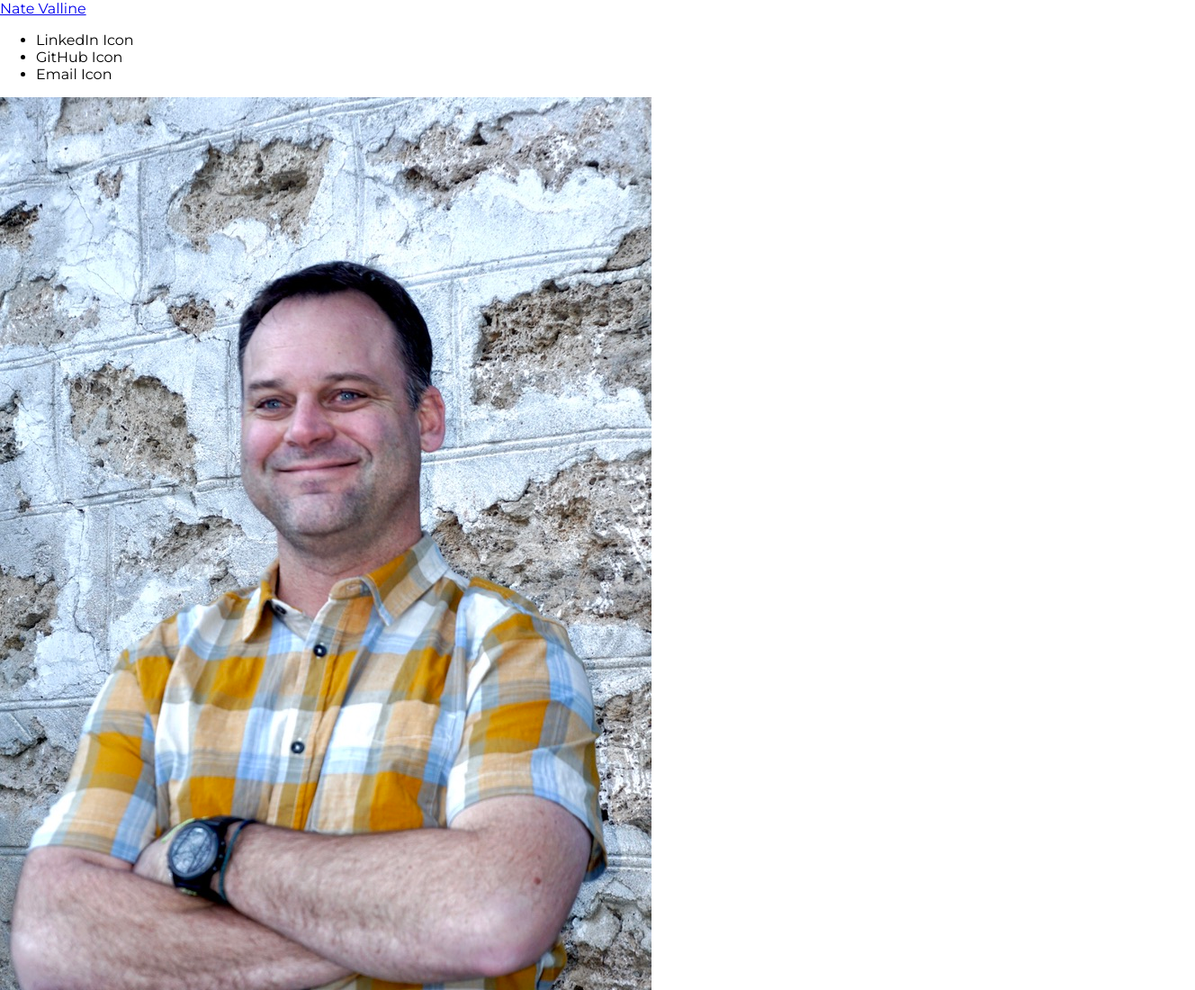
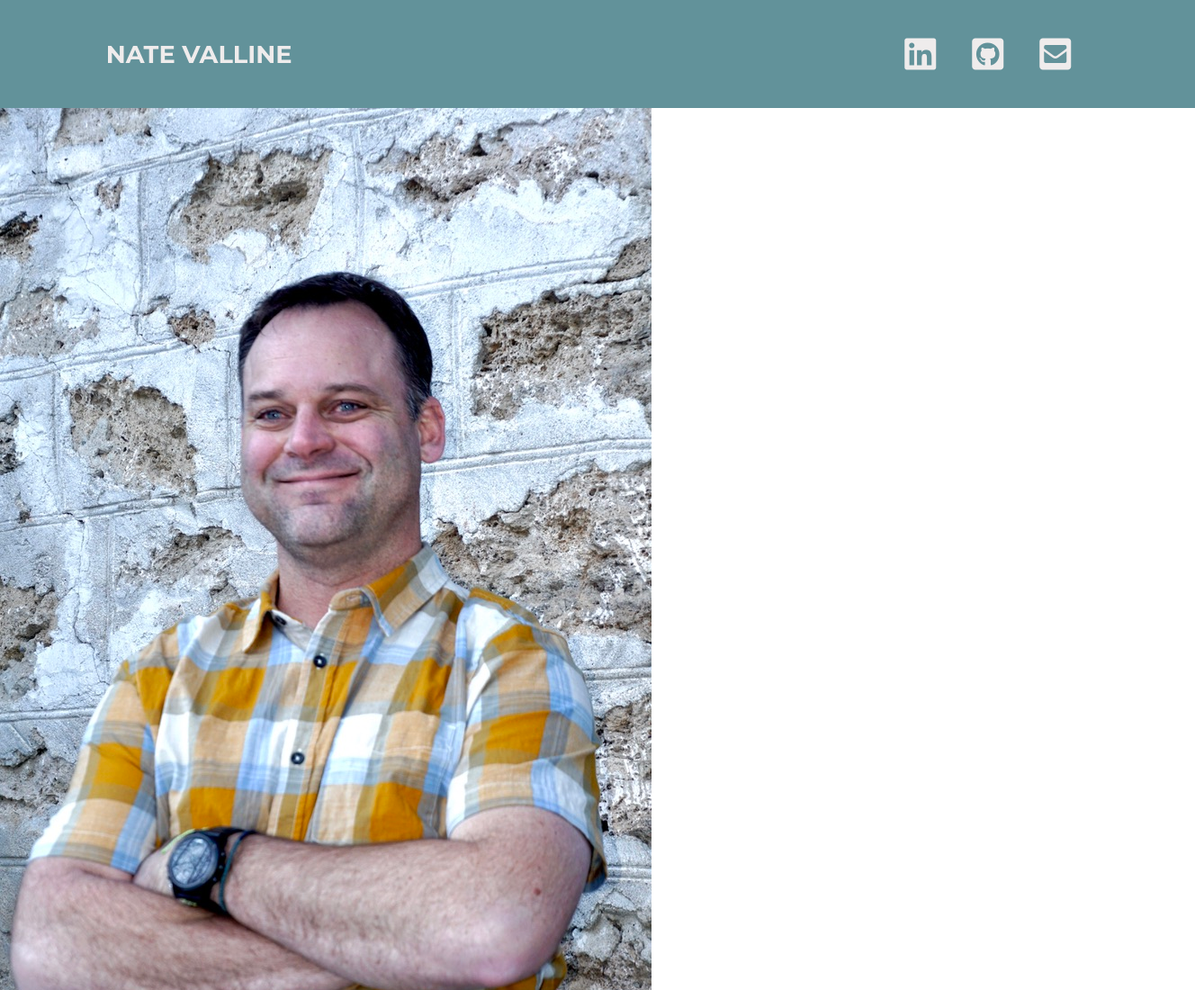
Before and after one commit to nvalline/my-portfolio, a plain HTML site: page index.html in a window 1280 px wide. Shown: the top 1100 px of the page at 90% size, 1328 px wide, since content can reach past the window. Drawn offline with Linux system fonts and the light colour scheme.

Commit message:
added some header styles

```diff
--- a/assets/styles/style.scss
+++ b/assets/styles/style.scss
@@ -7,3 +7,41 @@ html, body {
 body {
     font-family: 'Montserrat', sans-serif;
 }
+
+header {
+    display: flex;
+    justify-content: space-around;
+    align-items: center;
+    width: 100%;
+    padding: 1.5em;
+    background-color: #62929a;
+
+
+    .logo {
+        font-size: 1.7rem;
+        font-weight: bold;
+        color: #efecec;
+        text-transform: uppercase;
+        width: 50%;
+    }
+
+    nav ul {
+        display: flex;
+        justify-content: space-evenly;
+        align-items: center;
+
+        li {
+            list-style: none;
+
+            a {
+                text-decoration: none;
+            }
+
+            a i {
+                padding: 0 .5em;
+                font-size: 2.5em;
+                color: #efecec;
+            }
+        }
+    }
+}
--- a/index.html
+++ b/index.html
@@ -7,17 +7,31 @@
     <title>Nate Valline</title>
 
     <link href="https://fonts.googleapis.com/css2?family=Montserrat:wght@400;700&display=swap" rel="stylesheet">
+    <link rel="stylesheet" href="https://cdnjs.cloudflare.com/ajax/libs/font-awesome/5.13.0/css/all.min.css">
     <link rel="stylesheet" href="./assets/styles/style.css">
+
 </head>
 
 <body>
     <header>
-        <a href="#" class="logo">Nate Valline</a>
+        <h1 class="logo">Nate Valline</h1>
         <nav>
             <ul>
-                <li>LinkedIn Icon</li>
-                <li>GitHub Icon</li>
-                <li>Email Icon</li>
+                <li>
+                    <a href="#">
+                        <i class="fab fa-linkedin"></i>
+                    </a>
+                </li>
+                <li>
+                    <a href="#">
+                        <i class="fab fa-github-square"></i>
+                    </a>
+                </li>
+                <li>
+                    <a href="#">
+                        <i class="fas fa-envelope-square"></i>
+                    </a>
+                </li>
             </ul>
         </nav>
     </header>
@@ -97,8 +111,8 @@
             <p>Click the button below to connect with me.</p>
             <a href="mailto: nate@natevalline.com" class="contact-btn">Yes, Let's Chat!</a>
         </section>
-        <footer id="footer"></footer>
     </main>
+    <footer id="footer"></footer>
 </body>
 
 </html>
```
Also changed, not shown: assets/styles/style.css, 1 other file.
